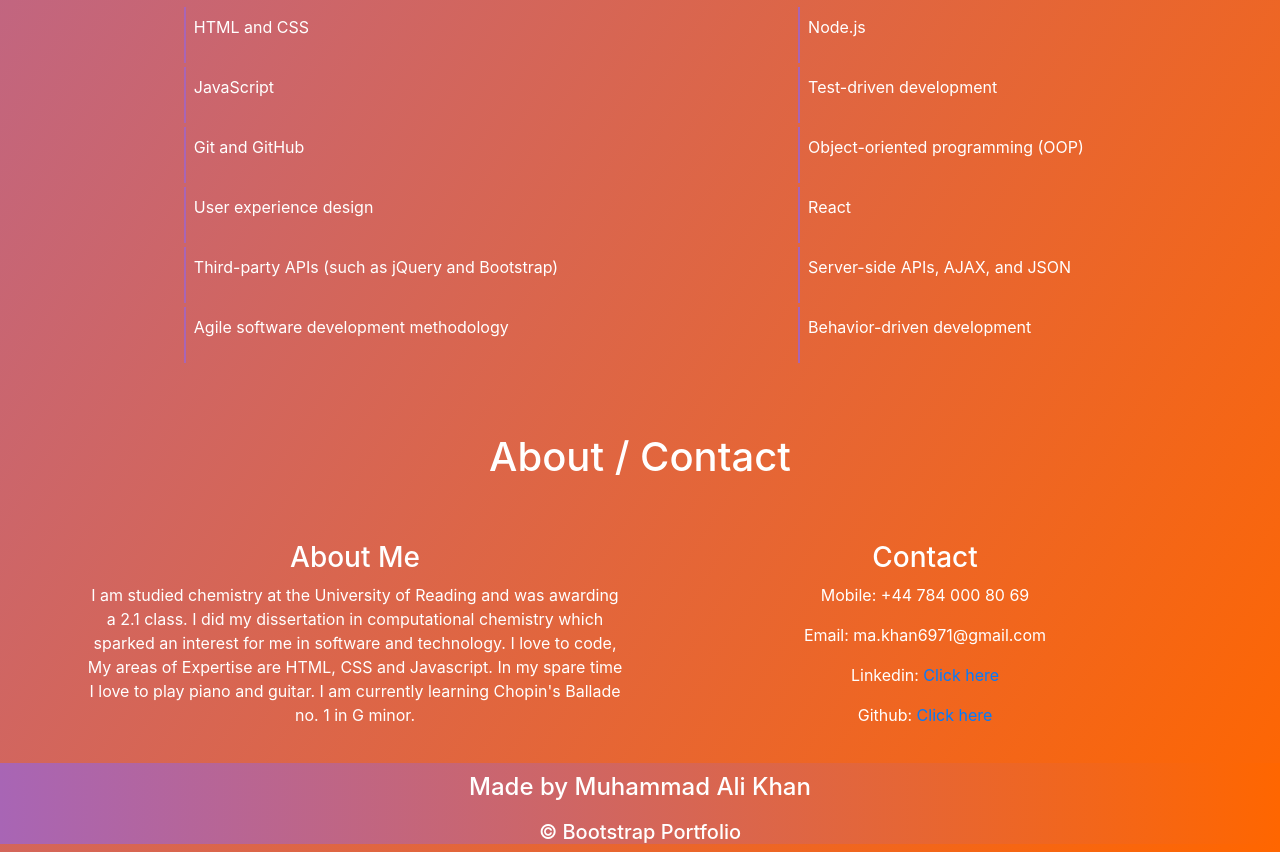
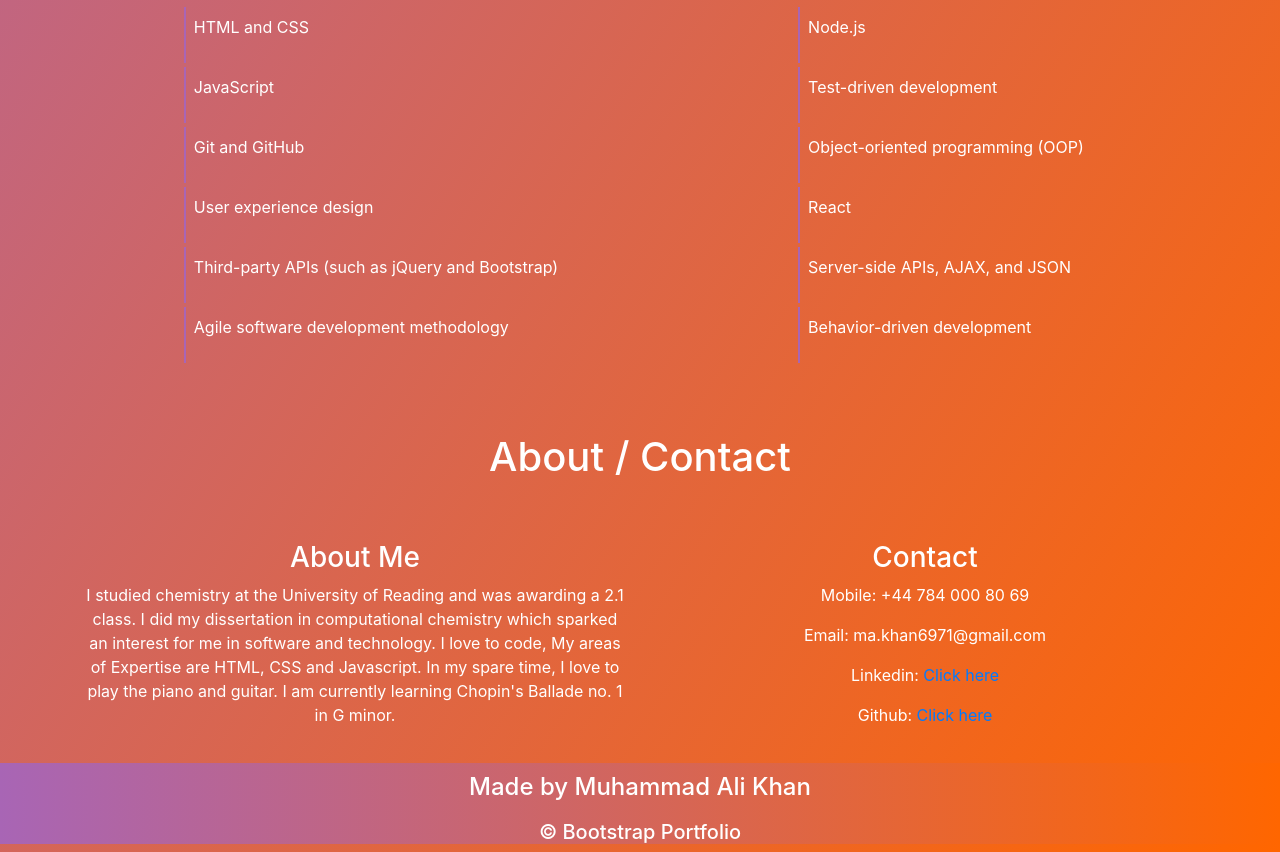
Before and after one commit to Maks6831/Bootstrap-Portfolio, a plain HTML site: page index.html in a window 1280 px wide. Shown: the part 1206-2058 px from the top of the page. Drawn offline with nearby package versions, Linux system fonts and the light colour scheme.

Commit message:
sorted out grammatical errors

```diff
--- a/index.html
+++ b/index.html
@@ -187,10 +187,12 @@
             <div class="row">
                 <div class="col-12 col-md-6">
                     <h3>About Me</h3>
-                    <p>I am studied chemistry at the University of Reading and was awarding a 2.1 class. I did my
+                    <p>I studied chemistry at the University of Reading and was awarding a 2.1 class. I did my
                         dissertation in computational chemistry which sparked an interest for me in software and
-                        technology. I love to code, My areas of Expertise are HTML, CSS and Javascript. In my spare time
-                        I love to play piano and guitar. I am currently learning Chopin's Ballade no. 1 in G minor.</p>
+                        technology. I love to code, My areas of Expertise are HTML, CSS and Javascript. In my spare
+                        time,
+                        I love to play the piano and guitar. I am currently learning Chopin's Ballade no. 1 in G minor.
+                    </p>
                 </div>
                 <div class="col-12 col-md-6">
                     <h3>Contact</h3>
```
